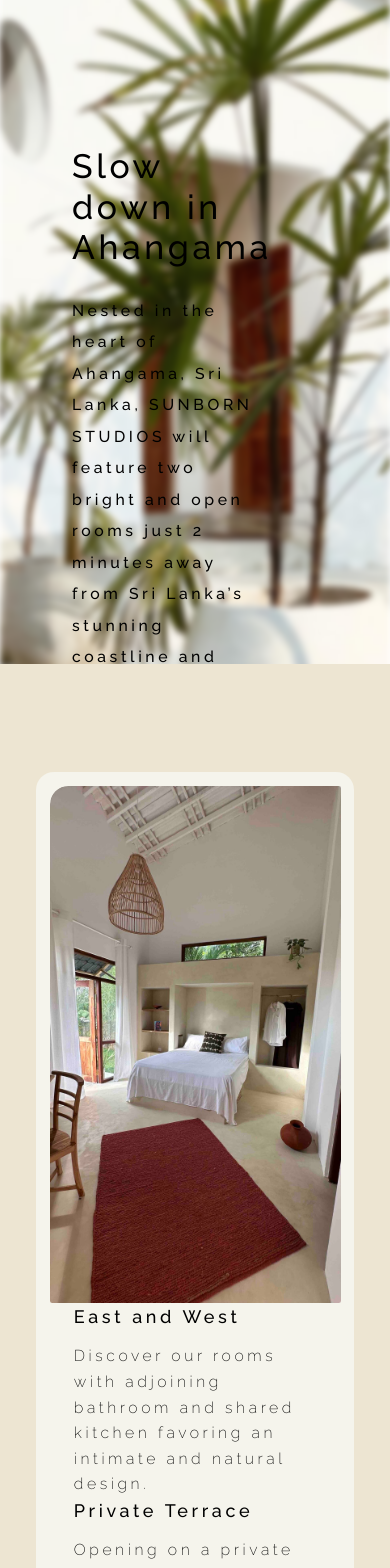
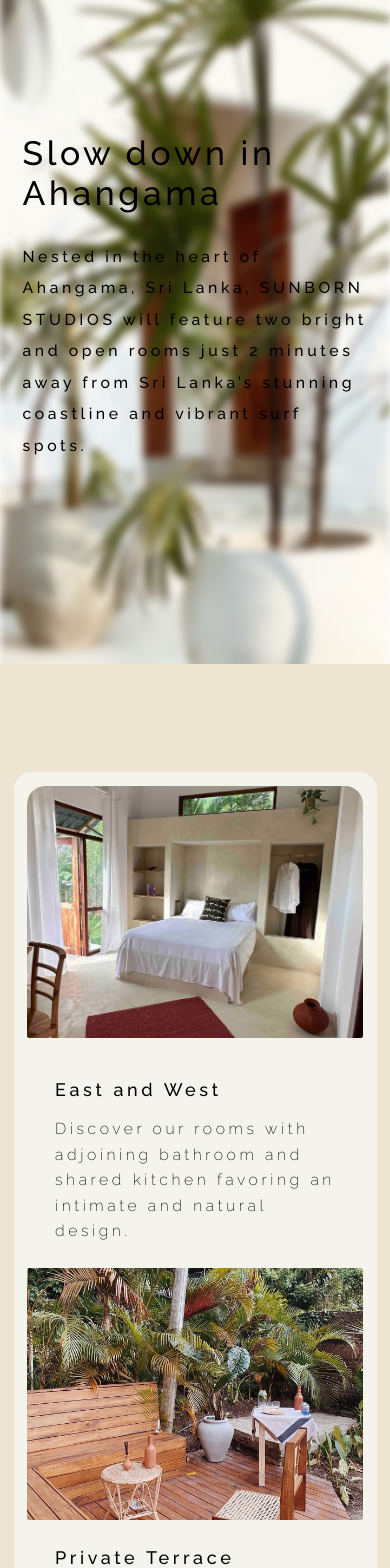
Before and after one commit to Vinchd/Sunborn_Studios, a React (Vite) app: page / in a window 390 px wide. Shown: the part 180-1748 px from the top of the page. Built offline with nearby package versions, Linux system fonts and the light colour scheme.

Commit message:
fix & add change animation on mobile

```diff
--- a/src/pages/Home.jsx
+++ b/src/pages/Home.jsx
@@ -1,3 +1,4 @@
+import { useEffect, useState } from "react";
 import { Parallax } from "react-parallax";
 import { Link } from "react-scroll";
 import AOS from "aos";
@@ -5,22 +6,37 @@
 
 export default function Home() {
   AOS.init({ duration: 2000 });
+  const [isMobile, setIsMobile] = useState(false);
+
+  useEffect(() => {
+    const handleResize = () => {
+      setIsMobile(window.innerWidth <= 768);
+    };
+
+    window.addEventListener("resize", handleResize);
+
+    handleResize();
+
+    return () => {
+      window.removeEventListener("resize", handleResize);
+    };
+  }, []);
 
   return (
     <div>
       <Parallax
         strength={200}
-        blur={3}
+        blur={4}
         bgImage="./assets/img/banner_image.jpg"
         bgImageAlt="studios entry"
-        className="h-[calc(100vh-110px)]"
+        className="h-[calc(100vh-110px)] flex items-center"
         bgImageStyle={{
           height: "100vh",
           objectFit: "cover",
           objectPosition: "bottom",
         }}
       >
-        <div className="w-[50%] translate-y-48 translate-x-16 flex flex-col gap-6">
+        <div className="md:w-[50%] max-md:px-5 md:translate-x-16 flex flex-col justify-center gap-6">
           <h2 className="text-3xl">
             Slow down in <br />
             Ahangama
@@ -38,15 +54,15 @@
         duration={2000}
         className="scroll-arrow"
       />
-      <div className="flex justify-center bg-quaternary">
+      <div className="flex justify-center overflow-hidden lg:px-12 bg-quaternary">
         <div
-          id="home-content"
-          className="p-3 mx-8 mt-24 mb-8 homegrid rounded-2xl bg-primary"
+          id="homegrid"
+          className="p-3 mx-3 mt-24 mb-8 md:mx-8 rounded-2xl bg-primary"
         >
           <div>
             <div className="flex h-full overflow-hidden rounded-tl-2xl">
               <img
-                className="object-cover w-full h-[90%] rounded-sm rounded-tl-2xl"
+                className="object-cover w-full h-[90%] rounded-sm rounded-tl-2xl max-md:rounded-t-2xl"
                 data-aos="fade-right"
                 src="./assets/img/west_room.jpg"
                 alt="west room"
@@ -68,7 +84,7 @@
           <div className="flex items-center justify-center">
             <div
               className="flex flex-col w-5/6 gap-3 h-fit"
-              data-aos="fade-right"
+              data-aos={isMobile ? "fade-left" : "fade-right"}
             >
               <h3>Private Terrace</h3>
               <p className="text-sm leading-relaxed font-ralewaylight">
@@ -83,16 +99,16 @@
             <div className="flex items-center h-full overflow-hidden">
               <img
                 className="object-cover w-full h-[90%] rounded-sm"
-                data-aos="fade-left"
+                data-aos={isMobile ? "fade-right" : "fade-left"}
                 src="./assets/img/terrace.jpeg"
                 alt="terrace"
               />
             </div>
           </div>
           <div>
-            <div className="flex items-end h-full overflow-hidden rounded-bl-2xl">
+            <div className="flex items-end h-full overflow-hidden md:rounded-bl-2xl">
               <img
-                className="object-cover w-full h-[90%] rounded-sm rounded-bl-2xl"
+                className="object-cover w-full h-[90%] rounded-sm md:rounded-bl-2xl"
                 data-aos="fade-right"
                 src="./assets/img/sunborn_east.jpeg"
                 alt="terrace"
```
